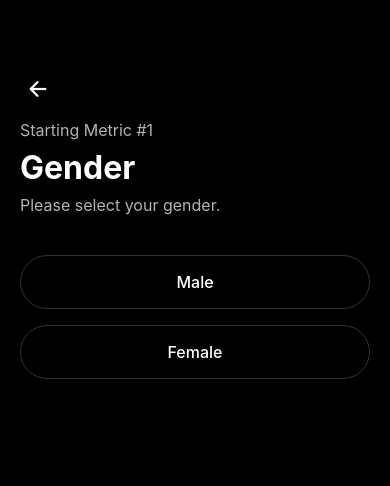
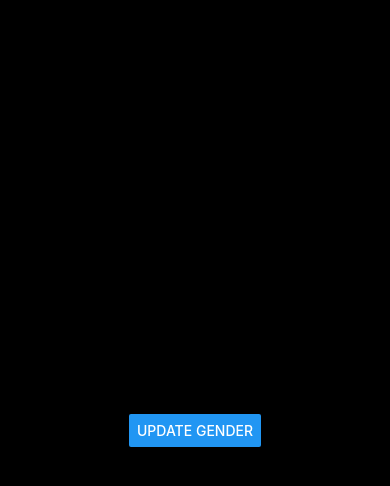
Before and after one commit to finleyparker/hustlemuscle, a React Native app: screen /Gender in a window 390 px wide. Shown: the top 486 px of the page. Built offline with nearby package versions, Linux system fonts and the light colour scheme.

Commit message:
finally working again

```diff
--- a/App.js
+++ b/App.js
@@ -4,6 +4,7 @@ import { NavigationContainer } from '@react-navigation/native';
 import { createNativeStackNavigator } from '@react-navigation/native-stack';
 import HomeScreen from './screens/HomeScreen';
 import GenderScreen from './screens/onboarding/GenderScreen';
+import simpleGenderScreen from './screens/onboarding/simpleGender';
 import WeightScreen from './screens/onboarding/WeightScreen';
 import PhysiqueScreen from './screens/onboarding/PhysiqueScreen';
 import AthleticAbilityScreen from './screens/onboarding/AthleticAbilityScreen';
@@ -21,8 +22,9 @@ export default function App() {
           contentStyle: { backgroundColor: '#000000' }
         }}
       >
+        <Stack.Screen name="Gender" component={simpleGenderScreen} />
+
         <Stack.Screen name="Home" component={HomeScreen} />
-        <Stack.Screen name="Gender" component={GenderScreen} />
         <Stack.Screen name="Weight" component={WeightScreen} />
         <Stack.Screen name="Physique" component={PhysiqueScreen} />
         <Stack.Screen name="AthleticAbility" component={AthleticAbilityScreen} />
@@ -31,6 +33,8 @@ export default function App() {
   );
 }
 
+//<Stack.Screen name="Gender" component={GenderScreen} />
+
 const styles = StyleSheet.create({
   container: {
     flex: 1,
--- a/firebase.js
+++ b/firebase.js
@@ -1,5 +1,7 @@
 import { initializeApp } from 'firebase/app';
 import { getAuth } from 'firebase/auth';
+import { getFirestore } from 'firebase/firestore';
+
 
 // Your web app's Firebase configuration
 
@@ -18,6 +20,9 @@ const app = initializeApp(firebaseConfig);
 
 // Initialize Auth
 const auth = getAuth(app);
+const db = getFirestore(app);
 
-export { auth };
+export { auth, db };
+
+
 export default app;
--- a/package.json
+++ b/package.json
@@ -10,8 +10,9 @@
     "web": "expo start --web"
   },
   "dependencies": {
-    "@react-native-firebase/app": "^21.13.0",
+    "@react-native-firebase/app": "^22.1.0",
     "@react-native-firebase/auth": "^21.13.0",
+    "@react-native-firebase/firestore": "^22.1.0",
     "@react-navigation/native": "^7.1.6",
     "@react-navigation/native-stack": "^7.3.10",
     "expo": "~52.0.43",
--- a/screens/onboarding/GenderScreen.js
+++ b/screens/onboarding/GenderScreen.js
@@ -7,12 +7,13 @@ import {
   SafeAreaView,
 } from 'react-native';
 import { Ionicons } from '@expo/vector-icons';
-import { getFirestore, doc, setDoc } from 'firebase/firestore';
-import app from '../../firebase';
+import { db, auth } from '../../firebase';
+import { doc, setDoc } from 'firebase/firestore';
+
 
 const GenderScreen = ({ navigation }) => {
   const [selectedGender, setSelectedGender] = useState(null);
-  const db = getFirestore(app);
+
 
   const handleGenderSelect = async (gender) => {
     setSelectedGender(gender);
--- /dev/null
+++ b/screens/onboarding/simpleGender.js
@@ -0,0 +1,26 @@
+import React from 'react';
+import { View, Text, Button } from 'react-native';
+import { db } from '../../firebase';
+import { doc, setDoc } from 'firebase/firestore';
+
+
+const UpdateGender = () => {
+  const handleUpdateGender = async () => {
+    const userRef = doc(db, 'UserDetails', '07QDnA7D3QOrcZNS3Dfe');
+    try {
+      await setDoc(userRef, { Gender: 'male' }, { merge: true });
+      console.log('Gender updated successfully.');
+    } catch (error) {
+      console.error('Error updating gender:', error);
+    }
+  };
+
+  return (
+    <View style={{ flex: 1, justifyContent: 'center', alignItems: 'center' }}>
+      <Text>Press the button to update Gender:</Text>
+      <Button title="Update Gender" onPress={handleUpdateGender} />
+    </View>
+  );
+};
+
+export default UpdateGender;
```
Also changed, not shown: 1 other file (tests, documents, lock files or other folders).
